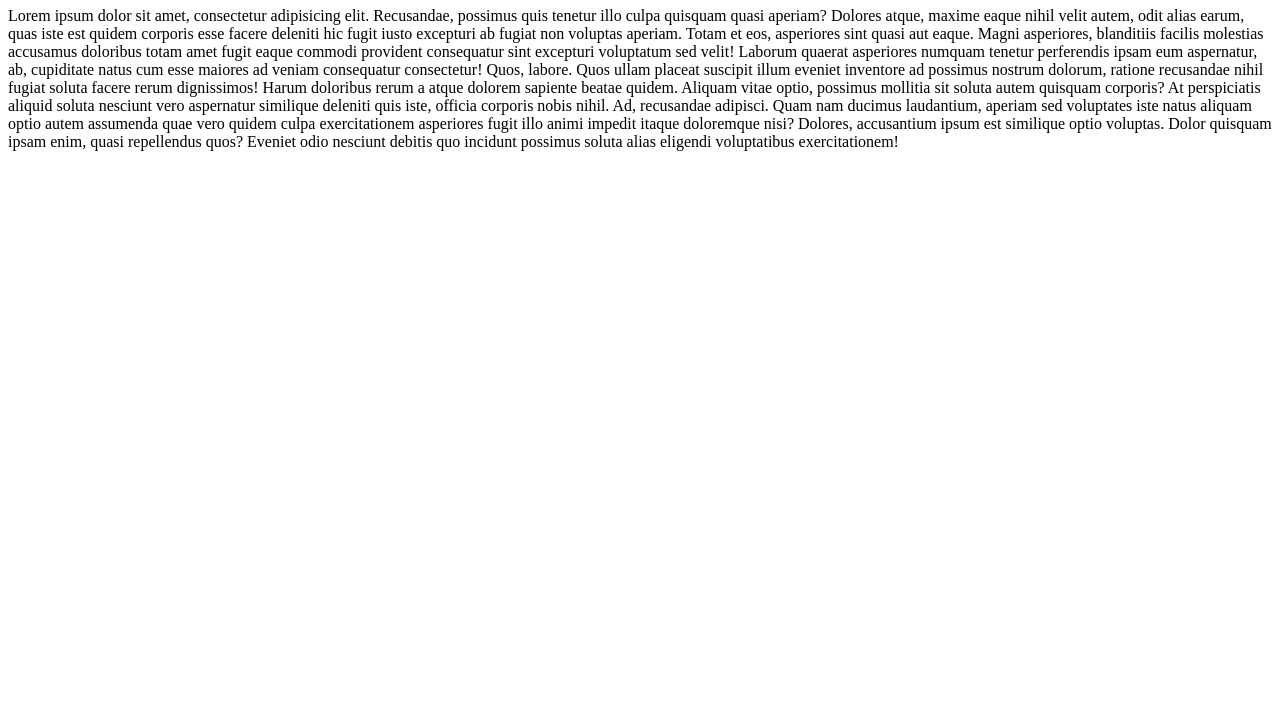
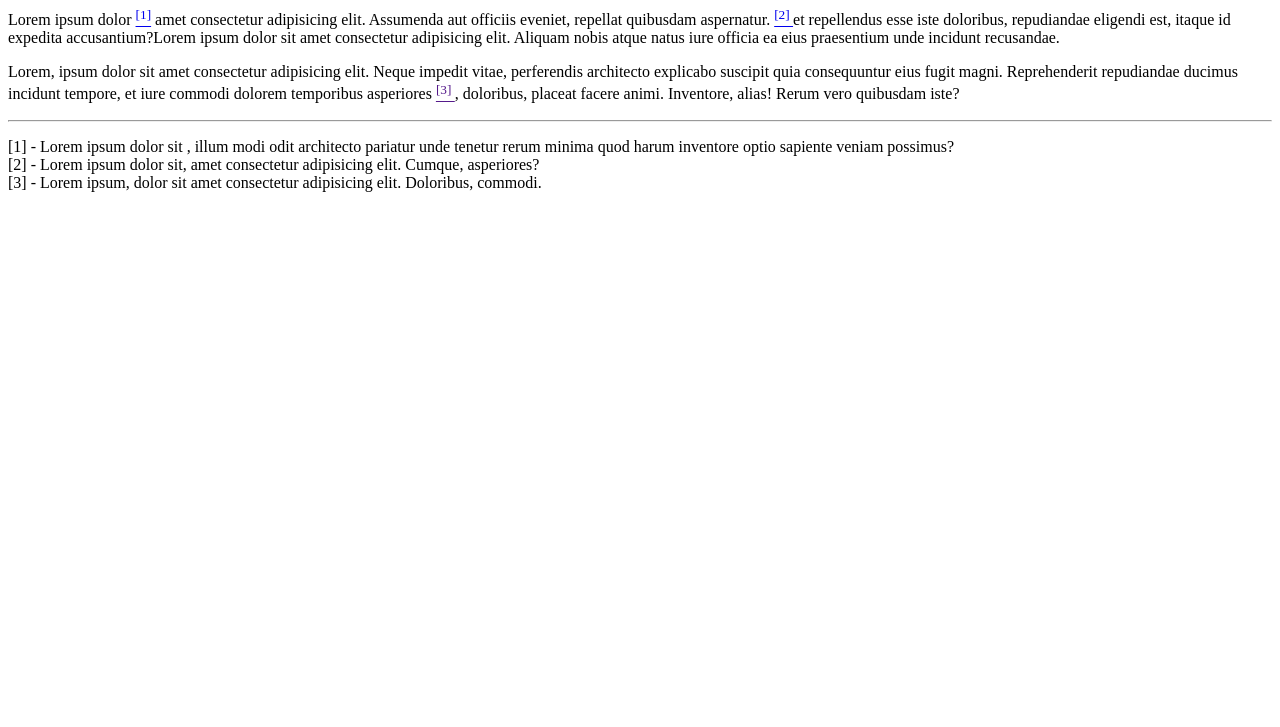
Before and after one commit to Igor652/web-11, a plain HTML site: page html-1/index.html in a window 1280 px wide. Shown: the part 73-800 px from the top of the page. Drawn offline with Linux system fonts and the light colour scheme.

Commit message:
1 задание

```diff
--- a/html-1/index.html
+++ b/html-1/index.html
@@ -5,31 +5,42 @@
     <meta http-equiv="X-UA-Compatible" content="IE=edge" />
     <meta name="viewport" content="width=device-width, initial-scale=1.0" />
     <title>Document</title>
+    <link rel="stylesheet" href="./style.css" />
   </head>
   <body>
-    <h1>Lorem.</h1>
+    <h1>Vehicle</h1>
     <p>
-      Lorem ipsum dolor sit amet, consectetur adipisicing elit. Recusandae,
-      possimus quis tenetur illo culpa quisquam quasi aperiam? Dolores atque,
-      maxime eaque nihil velit autem, odit alias earum, quas iste est quidem
-      corporis esse facere deleniti hic fugit iusto excepturi ab fugiat non
-      voluptas aperiam. Totam et eos, asperiores sint quasi aut eaque. Magni
-      asperiores, blanditiis facilis molestias accusamus doloribus totam amet
-      fugit eaque commodi provident consequatur sint excepturi voluptatum sed
-      velit! Laborum quaerat asperiores numquam tenetur perferendis ipsam eum
-      aspernatur, ab, cupiditate natus cum esse maiores ad veniam consequatur
-      consectetur! Quos, labore. Quos ullam placeat suscipit illum eveniet
-      inventore ad possimus nostrum dolorum, ratione recusandae nihil fugiat
-      soluta facere rerum dignissimos! Harum doloribus rerum a atque dolorem
-      sapiente beatae quidem. Aliquam vitae optio, possimus mollitia sit soluta
-      autem quisquam corporis? At perspiciatis aliquid soluta nesciunt vero
-      aspernatur similique deleniti quis iste, officia corporis nobis nihil. Ad,
-      recusandae adipisci. Quam nam ducimus laudantium, aperiam sed voluptates
-      iste natus aliquam optio autem assumenda quae vero quidem culpa
-      exercitationem asperiores fugit illo animi impedit itaque doloremque nisi?
-      Dolores, accusantium ipsum est similique optio voluptas. Dolor quisquam
-      ipsam enim, quasi repellendus quos? Eveniet odio nesciunt debitis quo
-      incidunt possimus soluta alias eligendi voluptatibus exercitationem!
+      Lorem ipsum dolor <a href="part1"><sup>[1]</sup></a> amet consectetur
+      adipisicing elit. Assumenda aut officiis eveniet, repellat quibusdam
+      aspernatur. <a href="part2"><sup> [2] </sup></a> et repellendus esse iste
+      doloribus, repudiandae eligendi est, itaque id expedita accusantium?Lorem
+      ipsum dolor sit amet consectetur adipisicing elit. Aliquam nobis atque
+      natus iure officia ea eius praesentium unde incidunt recusandae.
     </p>
+    <p>
+      Lorem, ipsum dolor sit amet consectetur adipisicing elit. Neque impedit
+      vitae, perferendis architecto explicabo suscipit quia consequuntur eius
+      fugit magni. Reprehenderit repudiandae ducimus incidunt tempore, et iure
+      commodi dolorem temporibus asperiores <a href=""><sup>[3] </sup></a> ,
+      doloribus, placeat facere animi. Inventore, alias! Rerum vero quibusdam
+      iste?
+    </p>
+    <hr />
+    <ul class="desc-list">
+      <li id="part1">
+        [1] - Lorem ipsum dolor sit , illum modi odit architecto pariatur unde
+        tenetur rerum minima quod harum inventore optio sapiente veniam
+        possimus?
+      </li>
+      <li id="part2">
+        [2] - Lorem ipsum dolor sit, amet consectetur adipisicing elit. Cumque,
+        asperiores?
+      </li>
+      <li id="part3">
+        [3] - Lorem ipsum, dolor sit amet consectetur adipisicing elit.
+        Doloribus, commodi.
+      </li>
+    </ul>
   </body>
 </html>
+<a href=""></a>
--- /dev/null
+++ b/html-1/style.css
@@ -0,0 +1,4 @@
+.desc-list {
+  list-style-type: none;
+  padding-left: 0;
+}
```
